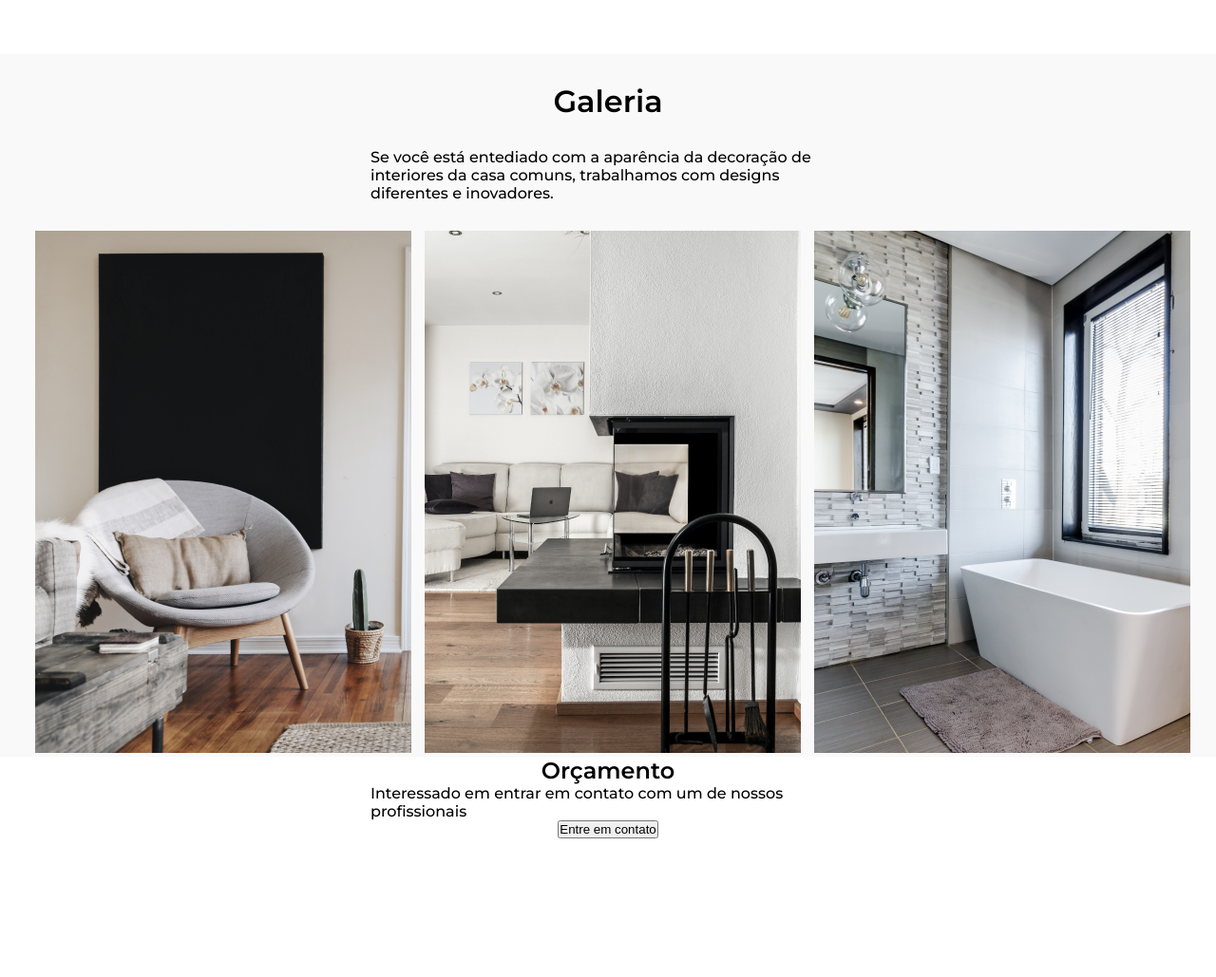
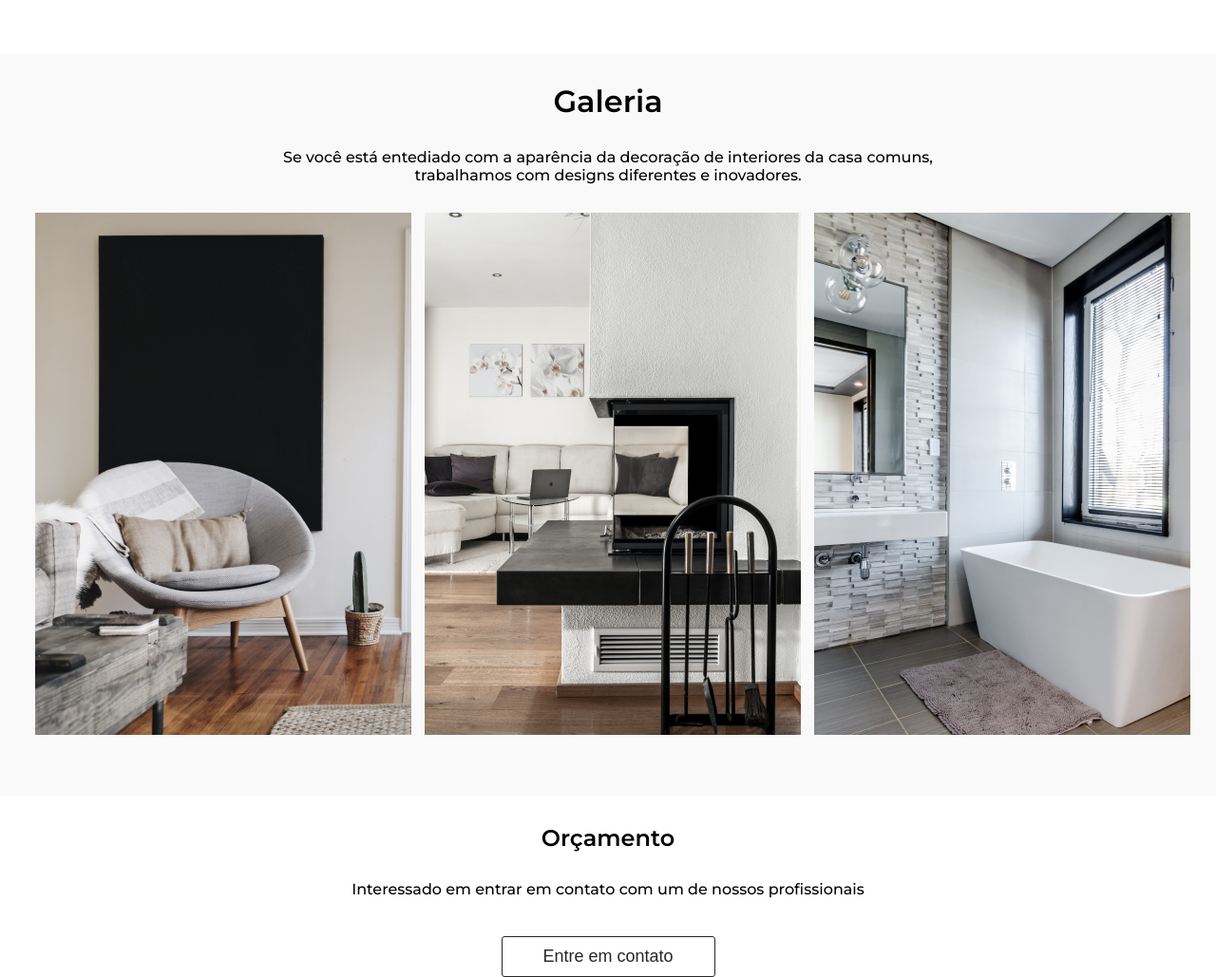
Before and after one commit to Capellinx/homeYou, a plain HTML site: page index.html in a window 1280 px wide. Shown: the part 1552-2581 px from the top of the page at 95% size. Before the commit the page ends 2435 px from the top, so only its background shows below. Drawn offline with Linux system fonts and the light colour scheme.

Commit message:
:lipstick: feat: style in section budget

```diff
--- a/index.html
+++ b/index.html
@@ -36,10 +36,12 @@
             </ul>
         </nav>
     </header>
+    <main>
         <section class="begining-site">
             <div class="texts-primary">
                 <h1>Ajudar você a encontrar o melhor conforto, é nossa prioridade.</h1>
-            <p>Encontre uma variedade de propriedades que combinam com você. Esqueça todas as dificuldades em encontrar uma residência</p>
+                <p>Encontre uma variedade de propriedades que combinam com você. Esqueça todas as dificuldades em encontrar uma
+                    residência</p>
                 <button>Entre em contato</button>
                 <a href="#">Mais sobre nós</a>
             </div>
@@ -47,8 +49,6 @@
                 <img src="/public/img/bg_primary.png" alt="uma casa cinza">
             </div>
         </section>
-
-    <main>
         <section class="minimalist-house">
             <div class="figure">
                 <img src="/public/img/bg_minimalist.png" alt="casa minimalista">
@@ -61,11 +61,10 @@
                 <a href="#">Quero saber mais sobre os designs</a>
             </div>
         </section>
-
         <section class="galery-design">
             <div class="texts-galery">
-                <h2>Galeria</h2>
-                <p>Se você está entediado com a aparência da decoração de interiores da casa comuns,
+                <h2 class="title-section">Galeria</h2>
+                <p class="paragaph-section">Se você está entediado com a aparência da decoração de interiores da casa comuns,
                 trabalhamos com designs diferentes e inovadores.</p>
             </div>
             <div class="galery-images">
@@ -76,13 +75,11 @@
                 </figure>
             </div>
         </section>
-
         <section class="orçament-section">
-            <h2>Orçamento</h2>
-            <p>Interessado em entrar em contato com um de nossos profissionais</p>
+            <h2 class="title-section">Orçamento</h2>
+            <p class="paragaph-section">Interessado em entrar em contato com um de nossos profissionais</p>
             <button>Entre em contato</button>
         </section>
     </main>
-
 </body>
 </html>
--- a/style/global.css
+++ b/style/global.css
@@ -1,3 +1,4 @@
+/* config */
 :root {
     --bg-priamry: #FFFFFF;
     --bg-secondary: #F9F9F9;
@@ -26,6 +27,12 @@ h1 {
 
 h2 {
     text-align: center;
+}
+
+.title-section,
+.paragaph-section,
+.galery-images {
+    margin-top: 3.0rem;
 }
 
 /* Header */
@@ -128,17 +135,11 @@ header nav ul {
 .galery-design {
     width: 100%;
     background-color: var(--bg-secondary);
-
     display: flex;
     align-items: center;
     justify-content: center;
     flex-direction: column;
-}
-
-.galery-design h2,
-.galery-design p,
-.galery-images {
-    margin-top: 3.0rem;
+    padding-bottom: 6.0rem;
 }
 
 .galery-design h2 {
@@ -157,3 +158,21 @@ header nav ul {
     justify-content: center;
     flex-direction: column;
 }
+
+.orçament-section p,
+.galery-design p {
+    text-align: center;
+    width: 70.0rem;
+}
+
+.orçament-section button {
+    padding: 1.0rem;
+    width: 22.5rem;
+    margin-top: 4.0rem;
+    font-size: 1.8rem;
+    border: 1px solid var(--btn-bg-primary);
+    background-color: transparent;
+    border-radius: .3rem;
+    color: var(--fc-primary);
+    cursor: pointer;
+}
```
Lines whose indentation alone changed are shown as unchanged.
